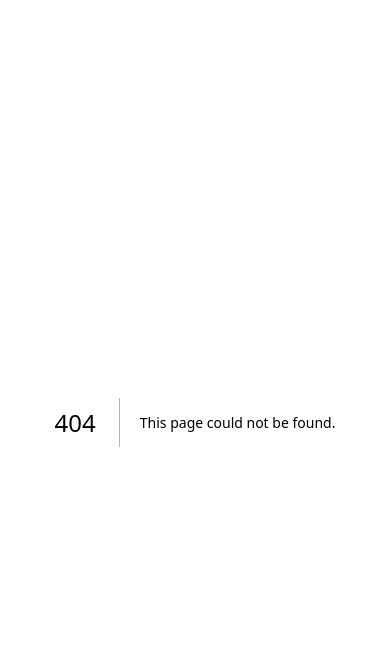
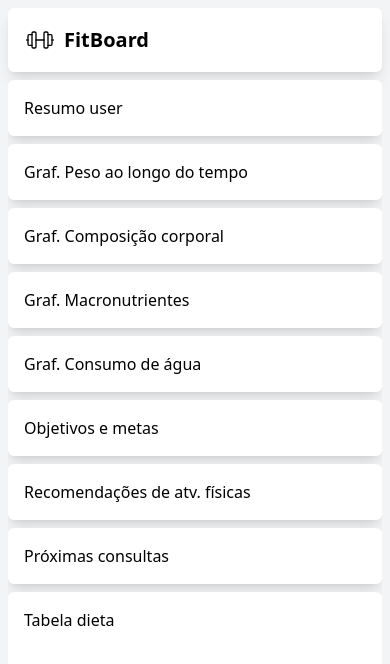
Before and after one commit to flpbrrs/fit-board, a Next.js app: page /patients in a window 390 px wide. Before the commit this address had no page. Shown: the top 664 px of the page. Built offline with nearby package versions, Linux system fonts and the light colour scheme.

Commit message:
style: estruturação do grid responsivo do dashboard de pacientes

```diff
--- /dev/null
+++ b/src/pages/patients/index.tsx
@@ -0,0 +1,41 @@
+import Page from "../components/layout";
+
+export default function Patient() {
+    return (
+        <Page>
+            <div className={`
+                grid grid-cols-1 gap-2
+                sm:grid-cols-2 sm:grid-rows-[reapeat(6, auto)] sm:gap-3
+                lg:grid-cols-12 lg:grid-rows-[repeat(4, auto)] lg:gap-4
+            `}>
+                <div className="card sm:col-span-2 lg:col-span-12">
+                    <div>Resumo user</div>
+                </div>
+                <div className="card lg:col-span-3">
+                    <div>Graf. Peso ao longo do tempo</div>
+                </div>
+                <div className="card lg:col-span-3">
+                    <div>Graf. Composição corporal</div>
+                </div>
+                <div className="card lg:col-span-3">
+                    <div>Graf. Macronutrientes</div>
+                </div>
+                <div className="card lg:col-span-3">
+                    <div>Graf. Consumo de água</div>
+                </div>
+                <div className="card sm:col-span-2 lg:col-span-4">
+                    <div>Objetivos e metas</div>
+                </div>
+                <div className="card lg:col-span-4">
+                    <div>Recomendações de atv. físicas</div>
+                </div>
+                <div className="card lg:col-span-4">
+                    <div>Próximas consultas</div>
+                </div>
+                <div className="card sm:col-span-2 lg:col-span-12">
+                    <div style={{ height: '800px'}}>Tabela dieta</div>
+                </div>
+            </div>
+        </Page>
+    )
+}
```
